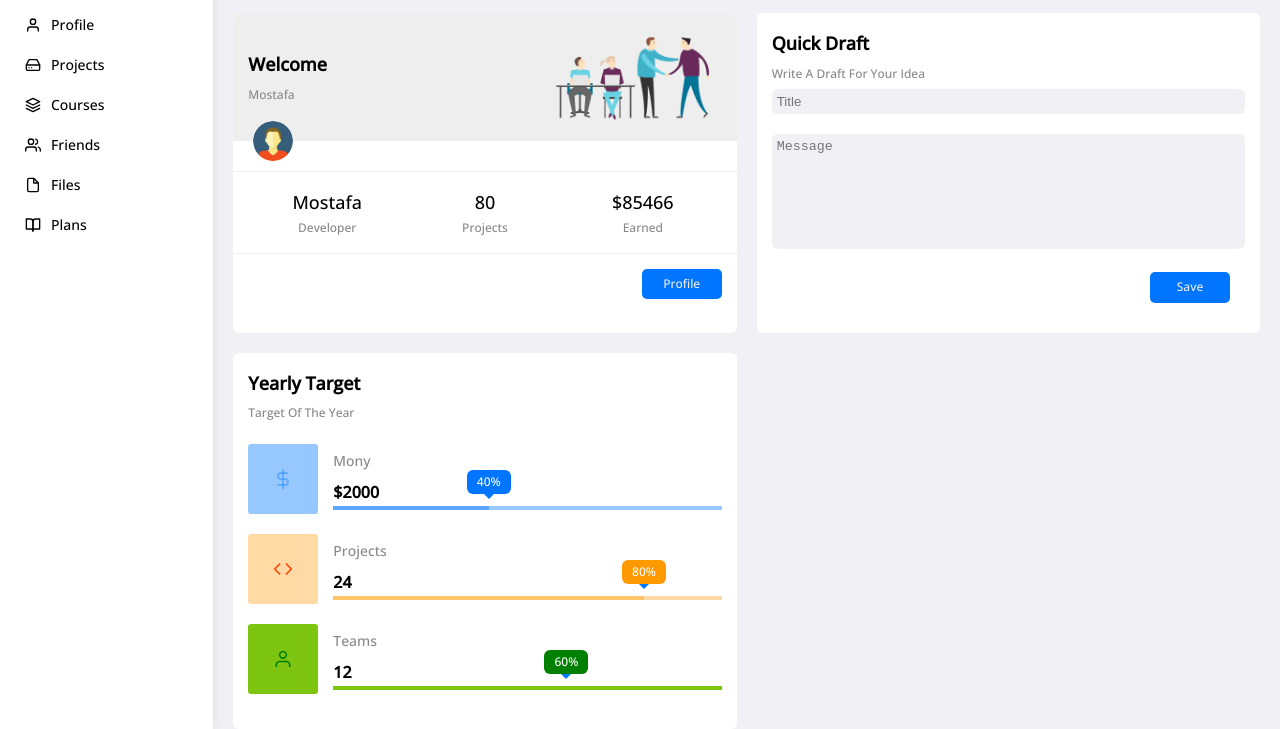
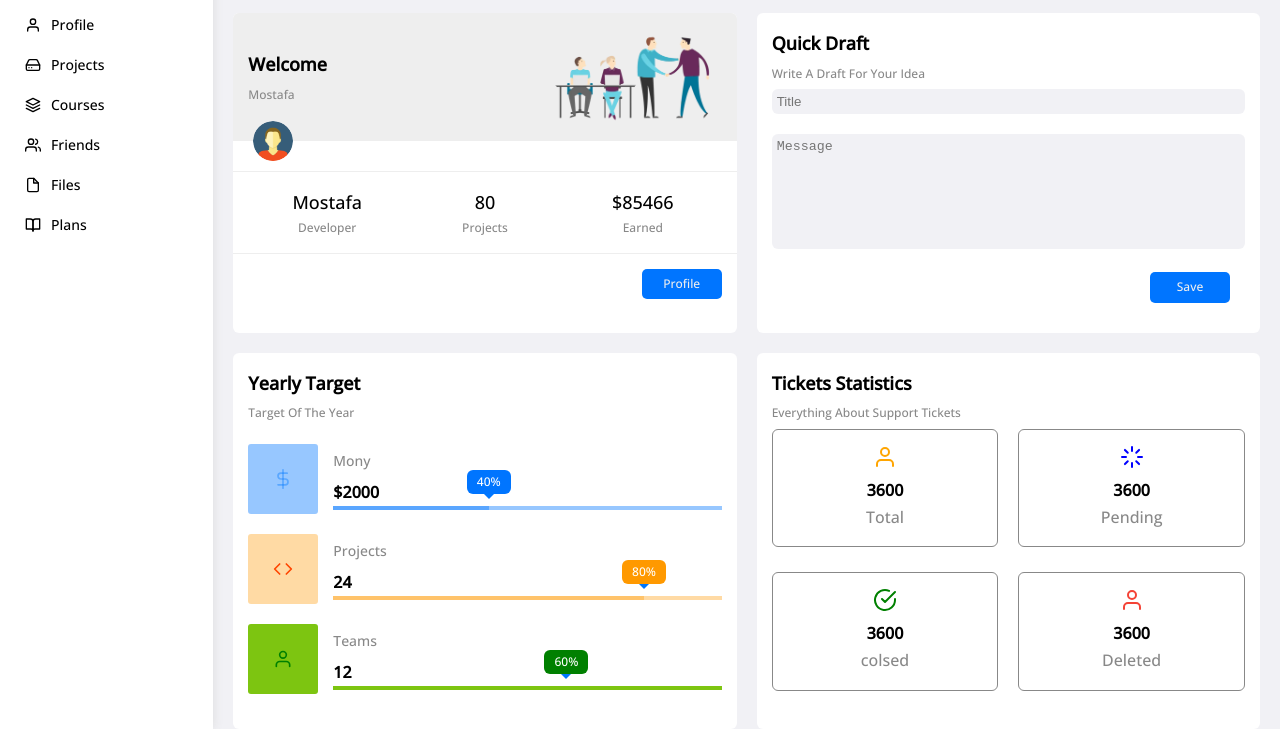
Before and after one commit to Mostafaproo/Dashboard, a website: page index.html in a window 1280 px wide. Shown: the part 164-893 px from the top of the page. Drawn offline with nearby package versions, Linux system fonts and the light colour scheme.

Commit message:
add tickets statistics

```diff
--- a/index.html
+++ b/index.html
@@ -196,6 +196,37 @@
                     </div>
                 </section>
                 <!-- End Target Section -->
+
+                <!-- Start Ticket Statistics -->
+                <section class="tickets p-20 bg-white b-radius">
+                    <h2 class="section-title">Tickets Statistics</h2>
+                    <p class="sub-title c-gray mt-5">Everything about support tickets</p>
+                    <div class="d-flex text-center gap-20 f-wrap">
+                        <div class="tickets__box mt-5 p-20 b-radius c-gray">
+                            <i data-feather="user" class="c-orange " stroke-width="2"></i>
+                            <span class="d-block c-black fw-bold">3600</span>
+                            Total
+                        </div>
+                        <div class="tickets__box mt-5 p-20 b-radius c-gray">
+                            <i data-feather="loader" class="c-blue " stroke-width="2"></i>
+                            <span class="d-block c-black fw-bold">3600</span>
+                            Pending
+                        </div>
+                        <div class="tickets__box mt-5 p-20 b-radius c-gray">
+                            <i data-feather="check-circle" class="c-green " stroke-width="2"></i>
+                            <span class="d-block c-black fw-bold">3600</span>
+                            colsed
+                        </div>
+                        <div class="tickets__box mt-5 p-20 b-radius c-gray">
+                            <i data-feather="user" class="c-red" stroke-width="2"></i>
+                            <span class="d-block c-black fw-bold">3600</span>
+                            Deleted
+                        </div>
+
+                    </div>
+
+                </section>
+                <!-- End Ticket Statistics -->
             </div>
         </main>
         <!-- End ContentPage -->
--- a/sass/base/_framwork.scss
+++ b/sass/base/_framwork.scss
@@ -12,7 +12,9 @@
   align-items: center;
   justify-content: space-between;
 }
-
+.f-wrap{
+  flex-wrap: wrap;
+}
 .align-center {
   align-items: center;
 }
@@ -73,8 +75,20 @@
 .bg-green{
   background-color: green;
 }
-.colo-blacl {
+.c-black {
   color: black;
+}
+.c-orange{
+  color: orange;
+}
+.c-blue{
+  color: blue;
+}
+.c-green{
+  color: green;
+}
+.c-red{
+  color: $red-color;
 }
 .p-relative {
   position: relative;
--- a/sass/pages/_home.scss
+++ b/sass/pages/_home.scss
@@ -122,3 +122,11 @@
     }
   }
 }
+
+// Start tickets satastics
+.tickets{
+  &__box{
+    border: .1rem solid $gray-color;
+    width: calc(50% - 1rem);
+  }
+}
```
Also changed, not shown: public/css/main.css.
